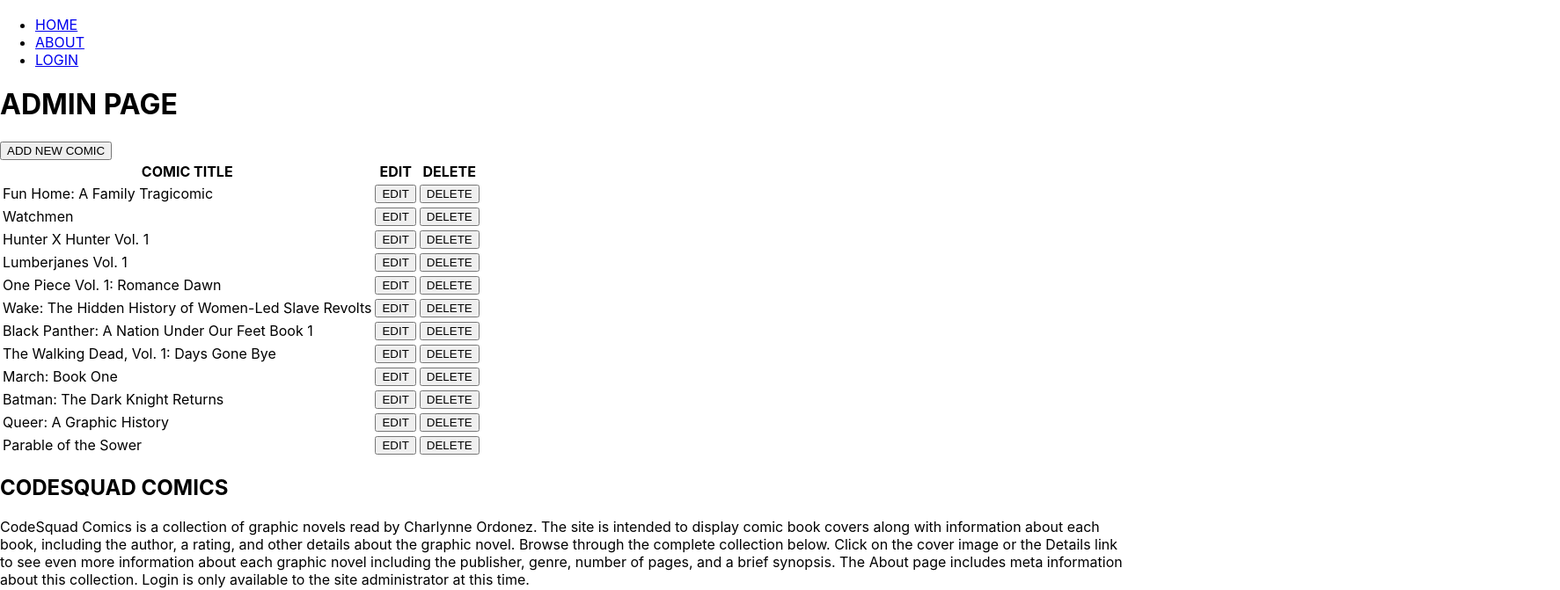
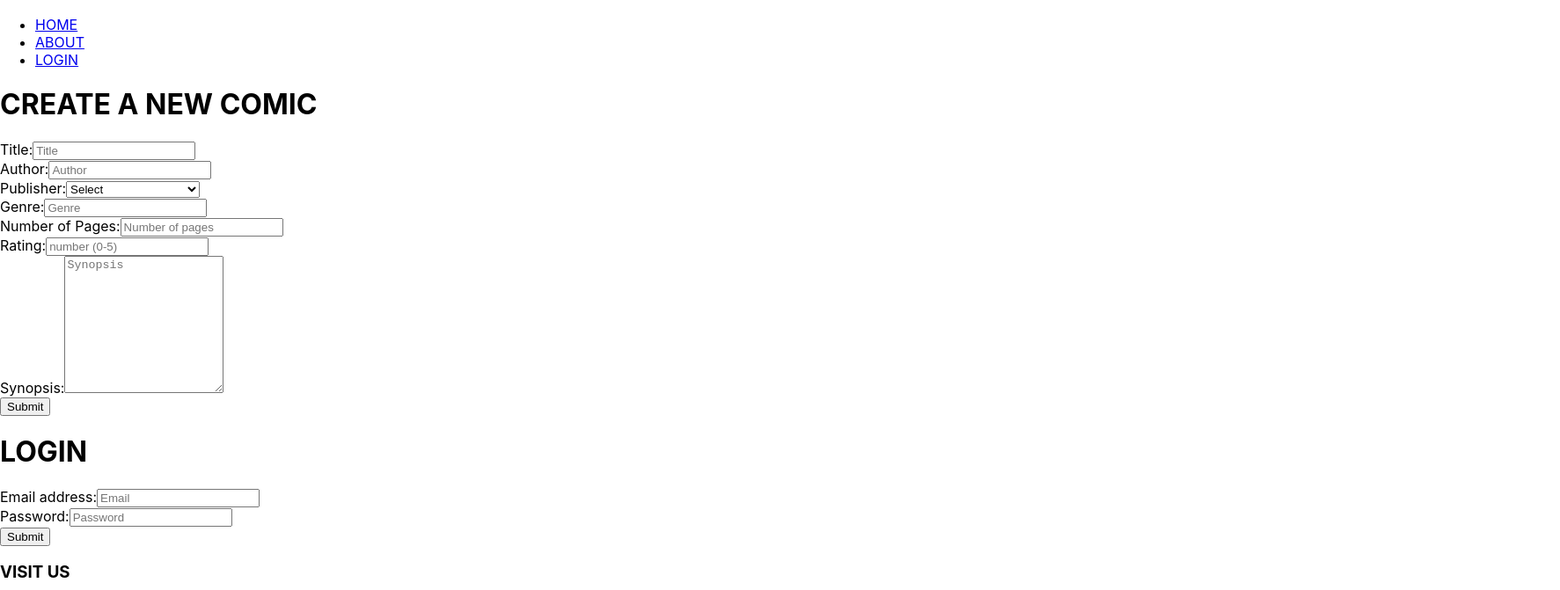
Before and after one commit to chadri0/codesquad-comics-client, a React (Create React App) app: page / in a window 1280 px wide. Shown: the part 226-897 px from the top of the page at 88% size, 1773 px wide, since content can reach past the window. Built offline with nearby package versions, Linux system fonts and the light colour scheme.

Commit message:
completed changes for app.js home.js admin.js and partial changes to create.js

```diff
--- a/src/App.js
+++ b/src/App.js
@@ -1,3 +1,4 @@
+import React, { useState, useEffect } from 'react';
 import Header from "./shared/Header";
 import Footer from "./shared/Footer";
 import About from "./components/About";
@@ -9,15 +10,29 @@ import Update from "./components/Update";
 
 
 function App() {
+  const [user, setUser] = useState({});
+
+  useEffect(() => {
+    const defaultUser = localStorage.getItem("user");
+    if (defaultUser) {
+      setUser(JSON.parse(defaultUser));
+    }
+  }, []);
+
+  useEffect(() => {
+    localStorage.setItem("user", JSON.stringify(user));
+  }, [user]);
+
   return (
     <div className="App">
 
-      <Header />
+      <Header user={user} setUser={setUser} />
       {/* <About /> */}
-      <Admin />
-      {/* <Create /> */}
-      <Home />
-      {/* <Login /> */}
+      {/* <Admin /> */}
+      <Create />
+      {/* <Home /> */}
+      <Login user={user} setUser={setUser} />
+      {/* <Signup user={user} setUser={setUser} /> */}
       {/* <Update /> */}
       <Footer />
     </div>
--- a/src/components/Admin.js
+++ b/src/components/Admin.js
@@ -1,7 +1,13 @@
-import React from 'react';
+import React, { useState, useEffect } from 'react';
 import booksData from "../data/books";
 
 const Admin = () => {
+    const [books, setBooks] = useState([]);
+
+    useEffect(() => {
+      setBooks(booksData);
+    }, []);
+
     return (
       <div>
         <main>
@@ -19,7 +25,7 @@ const Admin = () => {
                 </tr>
               </thead>
               <tbody>
-                {booksData.map((book) => (
+                {books.map((book) => (
                   <tr key={book._id}>
                     <td>{book.title}</td>
                     <td><button className="admin-edit-button">EDIT</button></td>
--- a/src/components/Create.js
+++ b/src/components/Create.js
@@ -1,18 +1,24 @@
 import React from 'react';
 
-const Create = () => {
+function Create() {
+    const handleSubmit = (e) => {
+        e.preventDefault();
+        console.log("Form submit handler ran.")
+        console.log(e.target.value);
+    };
+
     return (
       <div>
         <main>
         <h1>CREATE A NEW COMIC</h1>
-        <form action="#" className="create-comic-form">
+        <form action="#" className="create-comic-form" onSubmit={handleSubmit}>
             <div className="create-formfield">
                 <label htmlFor="title">Title:</label>
-                <input type="text" name="title" id="title" placeholder="Title"/>
+                <input type="text" name="title" id="title" placeholder="Title" required/>
             </div>
             <div className="create-formfield">
                 <label htmlFor="author">Author:</label>
-                <input type="text" name="author" id="author" placeholder="Author"/>
+                <input type="text" name="author" id="author" placeholder="Author" required/>
             </div>
             <div className="create-formfield">
                 <label htmlFor="publisher">Publisher:</label>
@@ -31,22 +37,22 @@ const Create = () => {
             </div>
             <div className="create-formfield">
                 <label htmlFor="genre">Genre:</label>
-                <input type="text" name="genre" id="genre" placeholder="Genre"/>
+                <input type="text" name="genre" id="genre" placeholder="Genre" required/>
             </div>
             <div className="create-formfield">
                 <label htmlFor="number-of-pages">Number of Pages:</label>
-                <input type="text" name="number-of-pages" id="number-of-pages" placeholder="Number of pages"/>
+                <input type="text" name="number-of-pages" id="number-of-pages" placeholder="Number of pages" required/>
             </div>
             <div className="create-formfield">
                 <label htmlFor="rating">Rating:</label>
-                <input type="number" name="rating" id="rating" placeholder="number (0-5)"/>
+                <input type="number" name="rating" id="rating" placeholder="number (0-5)" required/>
             </div>
             <div className="create-formfield">
                 <label htmlFor="synopsis">Synopsis:</label>
-                <textarea name="synopsis" id="synopsis" cols="20" rows="10" placeholder="Synopsis" className="create-comic-synopsis"></textarea>
+                <textarea name="synopsis" id="synopsis" cols="20" rows="10" placeholder="Synopsis" className="create-comic-synopsis" required></textarea>
             </div>
         </form>
-            <button className="create-submit-button">Submit</button>
+            <button type="submit" className="create-submit-button">Submit</button>
     </main>
       </div>
     )
--- a/src/components/Home.js
+++ b/src/components/Home.js
@@ -1,7 +1,13 @@
-import React from 'react';
+import React, { useState, useEffect } from 'react';
 import booksData from "../data/books";
 
 const Home = () => {
+    const [books, setBooks] = useState([]);
+
+    useEffect(() => {
+      setBooks(booksData);
+    }, []);
+
     return (
       <div>
         <section>
@@ -13,7 +19,7 @@ const Home = () => {
         <main>
         <h1>COMPLETE COLLECTION</h1>
         <div className="index-comic-collection">
-          {booksData.map((book) => (
+          {books.map((book) => (
             <div className={`index-comic ${book.title}-comic`} key={book._id}>
               <a href="#"><img src={`./images/${book.image}`} alt={`${book.title}-comic-cover`} className="index-comic-cover"/></a>
               <br/>
--- a/src/components/Login.js
+++ b/src/components/Login.js
@@ -1,6 +1,6 @@
 import React from 'react';
 
-const Login = () => {
+const Login = ({ user, setUser }) => {
     return (
       <div>
         <main>
--- a/src/shared/Header.js
+++ b/src/shared/Header.js
@@ -1,6 +1,6 @@
 import React from 'react';
 
-const Header = () => {
+const Header = ({ user, setUser }) => {
     return (
       <div>
         <header>
```
Also changed, not shown: src/components/Signup.js (added, +11 -0 lines).
